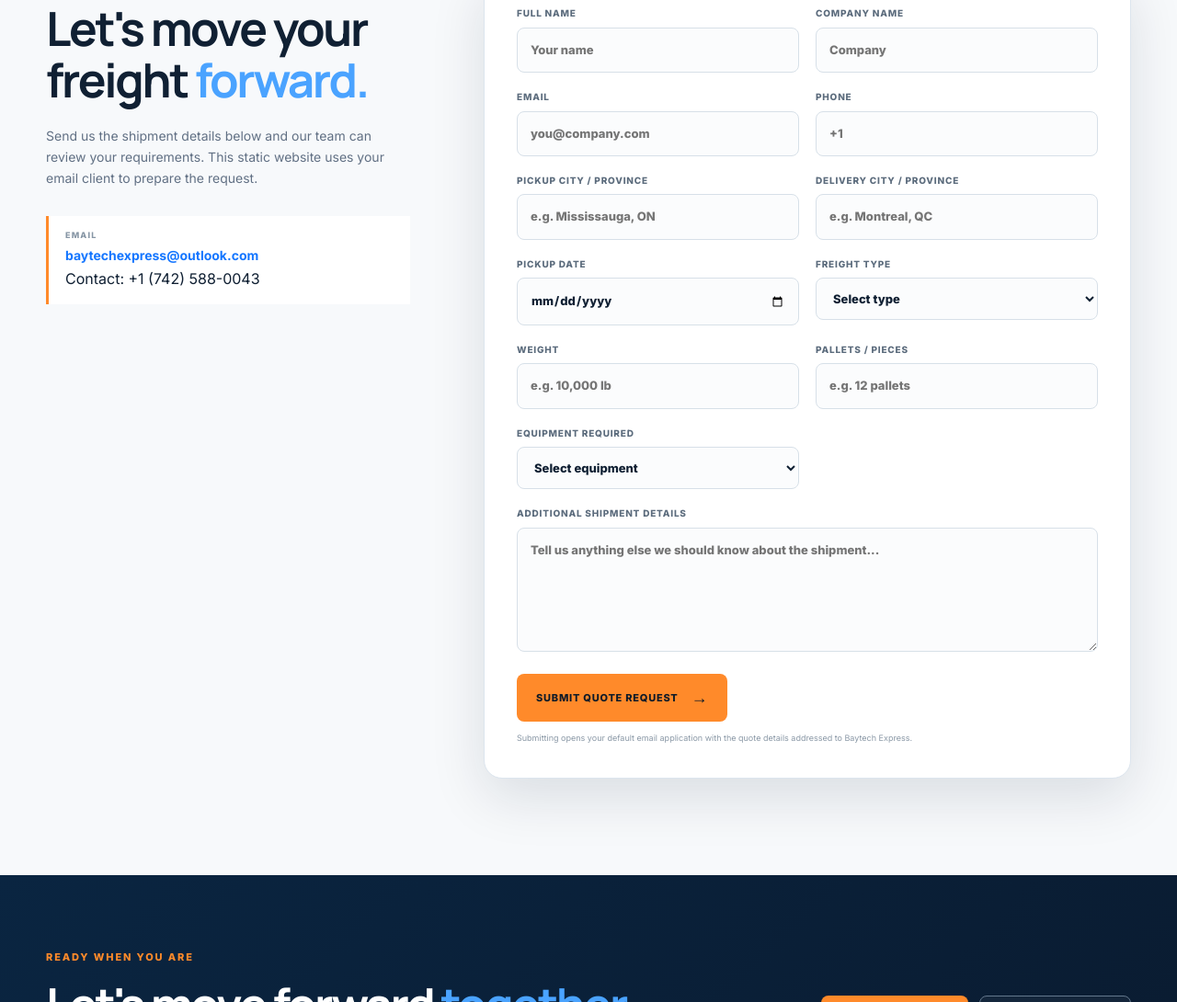
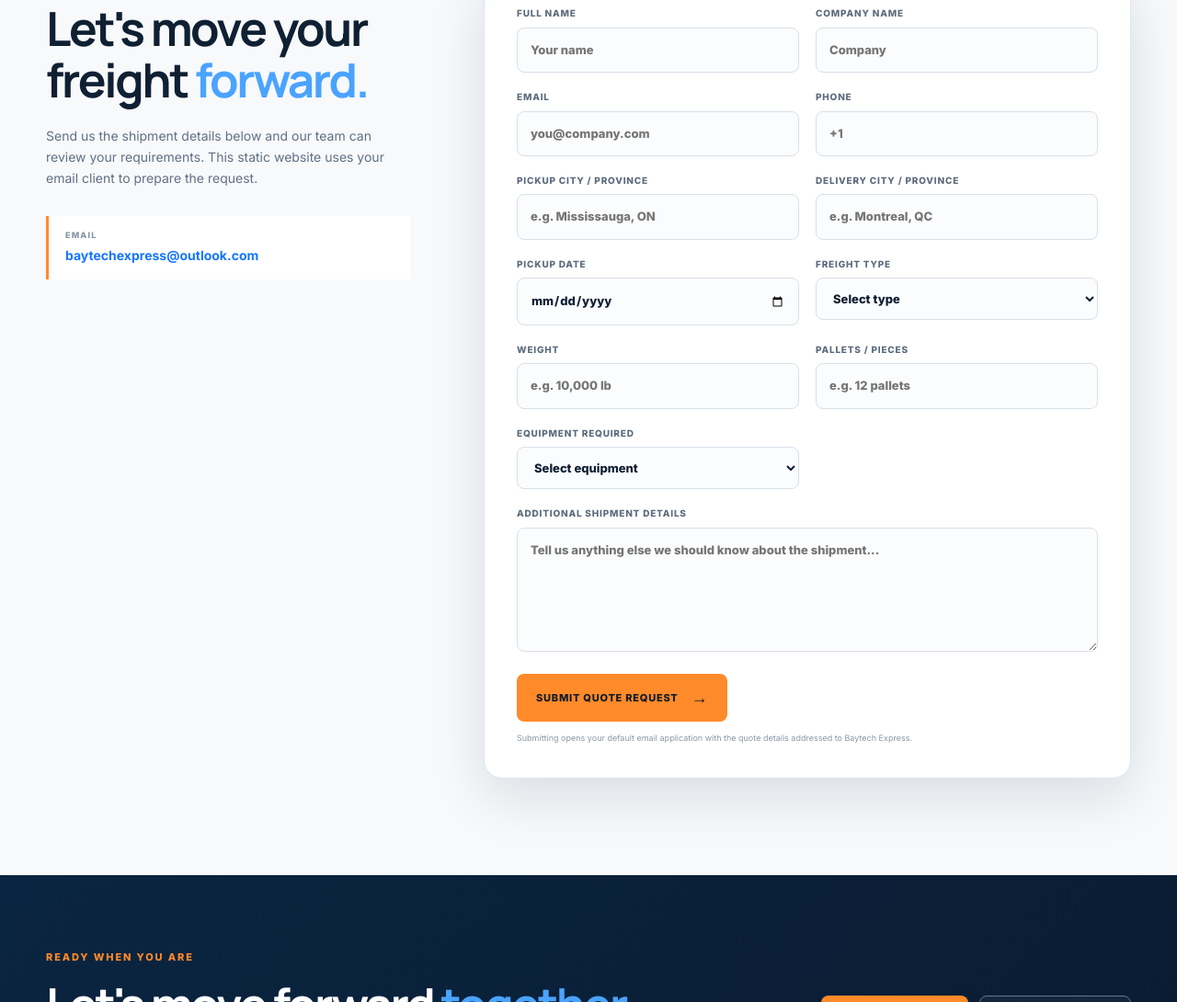
Before and after one commit to Yashvardhan7404/Baytechexpress, a plain HTML site: page index.html in a window 1280 px wide. Shown: the part 4324-5414 px from the top of the page at 92% size. Drawn offline with Linux system fonts and the light colour scheme.

Commit message:
Update index.html

```diff
--- a/index.html
+++ b/index.html
@@ -531,7 +531,6 @@ footer{background:#041323;color:#fff;padding:65px 0 20px}
           <div class="contact-box">
             <small>EMAIL</small>
             <a href="mailto:baytechexpress@outlook.com">baytechexpress@outlook.com</a>
-            <p>Contact: +1 (742) 588-0043</p>
           </div>
         </div>
 
@@ -614,7 +613,6 @@ footer{background:#041323;color:#fff;padding:65px 0 20px}
   <div class="mobile-actions">
     <a href="#quote">Get a Quote</a>
     <a href="mailto:baytechexpress@outlook.com">Email Us</a>
-    <p>Contact: +1 (742) 588-0043</p>
   </div>
 </body>
 </html>
```
